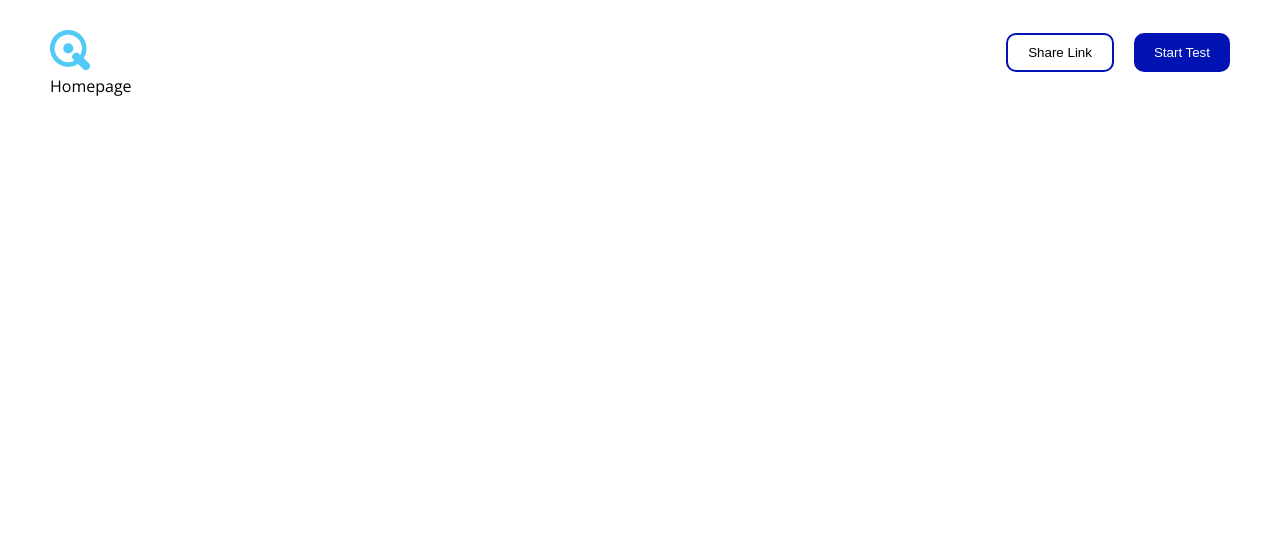
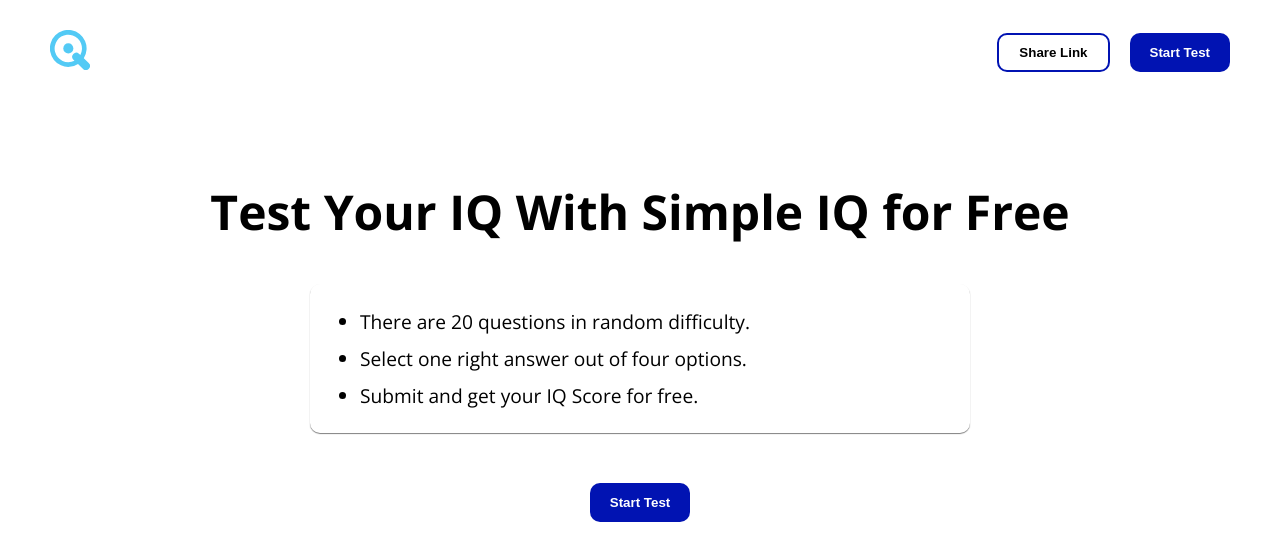
Before and after one commit to ddkogit/simpleiq, a React (Vite) app: page / in a window 1280 px wide. Shown: the top 560 px of the page. Built offline with nearby package versions, Linux system fonts and the light colour scheme; the HTML template or start-up script is replaced by a standard one.

Commit message:
home page created

```diff
--- a/src/components/Button.css
+++ b/src/components/Button.css
@@ -5,6 +5,7 @@
     color: white;
     background-color: white;
     cursor: pointer;
+    font-weight: bold;
 }
 
 .secondary{
@@ -19,10 +20,10 @@
 }
 
 .primary:hover{
-    background-color: var(--green);
+    background-color: black;
 }
 .secondary:hover{
-    background-color: var(--green);
+    background-color: black;
     color: white;
     border: none;
 }
--- /dev/null
+++ b/src/pages/Homepage.css
@@ -0,0 +1,30 @@
+.homemain{
+    display: flex;
+    flex-direction: column;
+    align-items: center;
+    gap: 50px;
+    height: 65vh;
+    justify-content: center;
+
+}
+
+.homeheading{
+    font-size: 3rem;
+    margin-bottom: -10px;
+}
+
+.rules{
+    /* background-color:var(--green); */
+    /* color: white; */
+    box-shadow: 0px 1px 1px gray;
+    padding: 5px 10px ;
+    border: 10px;
+    width: 50vw;
+    border-radius: 10px;
+
+    font-size: 1.2rem;
+}
+
+ul li{
+    margin-top: 10px;
+}
--- a/src/pages/Homepage.jsx
+++ b/src/pages/Homepage.jsx
@@ -1,8 +1,24 @@
 import React from 'react'
-
+import "./Homepage.css"
+import Button from '../components/Button'
+import { Link } from 'react-router-dom'
 const Homepage = () => {
   return (
-    <div>Homepage</div>
+    <main className='homemain'>
+      <h1 className='homeheading'>
+        Test Your IQ With Simple IQ for Free
+      </h1>
+    <section className='rules'>
+    <ul>
+      <li>There are 20 questions in random difficulty.</li>
+      <li>Select one right answer out of four options.</li>
+      <li>Submit and get your IQ Score for free.</li>
+    </ul>
+    </section>
+    <Link  to="/testpage">
+    <Button text="Start Test" type="primary"  />
+    </Link>
+    </main>
   )
 }
 
```
